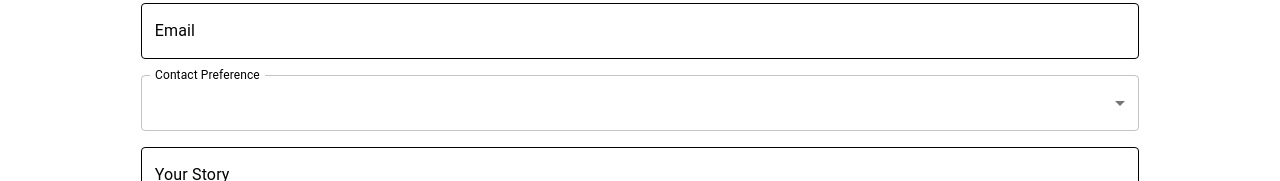
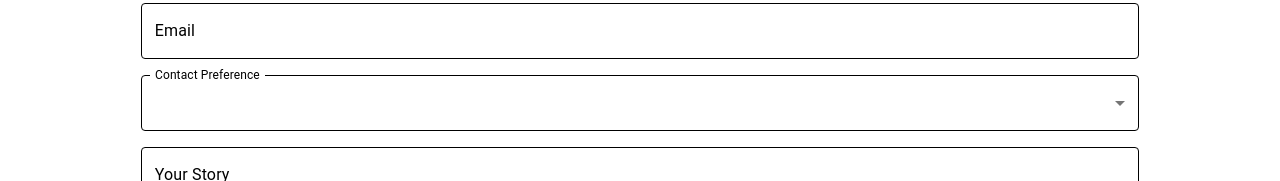
Before and after one commit to Daynecc6/RootGroot, a React (Create React App) app in the folder culture-app/: page /story-submission in a window 1280 px wide. Shown: the part 185-366 px from the top of the page. Built offline with nearby package versions, Linux system fonts and the light colour scheme; no server answers; what i18n-iso-countries would draw is missing.

Commit message:
outline again

```diff
--- a/culture-app/src/pages/Purpose/StorySubmission.js
+++ b/culture-app/src/pages/Purpose/StorySubmission.js
@@ -1,7 +1,13 @@
 import React, { useState } from "react";
 import { useNavigate } from "react-router-dom";
 import { Box, TextField, Button, Typography } from "@mui/material";
-import { FormControl, InputLabel, Select, MenuItem } from "@mui/material";
+import {
+	FormControl,
+	InputLabel,
+	Select,
+	MenuItem,
+	OutlinedInput,
+} from "@mui/material";
 
 const StorySubmission = () => {
 	const [story, setStory] = useState("");
@@ -125,29 +131,27 @@ const StorySubmission = () => {
 				}}
 			/>
 			<FormControl variant="outlined" sx={{ width: "80%", marginBottom: 2 }}>
-				<InputLabel style={{ color: "black" }}>Contact Preference</InputLabel>
+				<InputLabel id="contact-preference-label" style={{ color: "black" }}>
+					Contact Preference
+				</InputLabel>
 				<Select
+					labelId="contact-preference-label"
 					label="Contact Preference"
 					value={contactPreference}
 					onChange={handleChangeContactPreference}
+					input={
+						<OutlinedInput
+							label="Contact Preference"
 							sx={{
-						"& .MuiOutlinedInput-root .MuiOutlinedInput-notchedOutline": {
+								"& .MuiOutlinedInput-notchedOutline": {
 									borderColor: "black",
 								},
-						"&:hover .MuiOutlinedInput-root .MuiOutlinedInput-notchedOutline": {
+								"&.Mui-focused .MuiOutlinedInput-notchedOutline": {
 									borderColor: "black",
 								},
-						"& .MuiOutlinedInput-root.Mui-focused .MuiOutlinedInput-notchedOutline":
-							{
-								borderColor: "black",
-							},
-						"& .Mui-focused": {
-							color: "black",
-						},
-						"& .MuiOutlinedInput-input": {
-							color: "black",
-						},
 							}}
+						/>
+					}
 				>
 					<MenuItem value="yes">Yes</MenuItem>
 					<MenuItem value="no">No</MenuItem>
```
Lines whose indentation alone changed are shown as unchanged.
